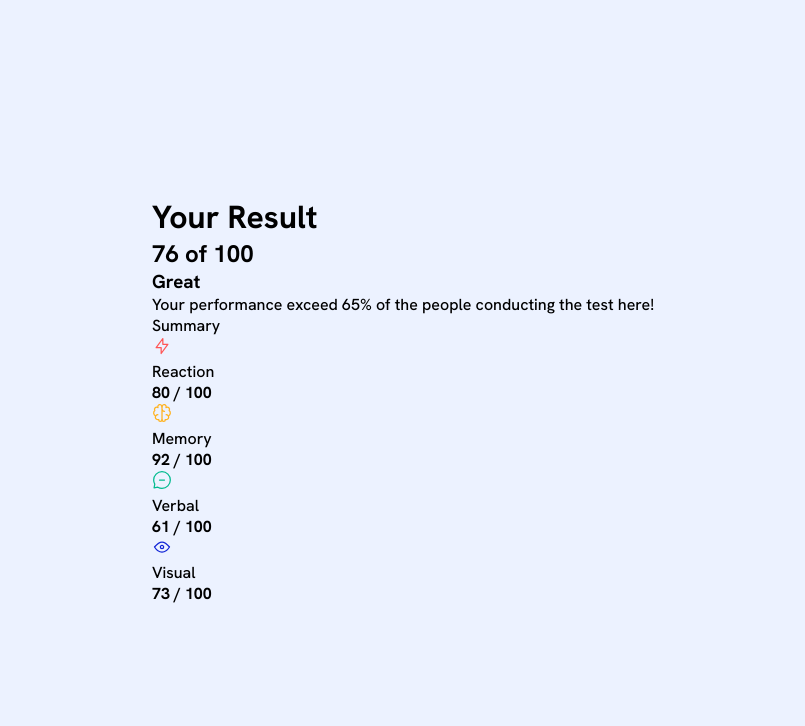
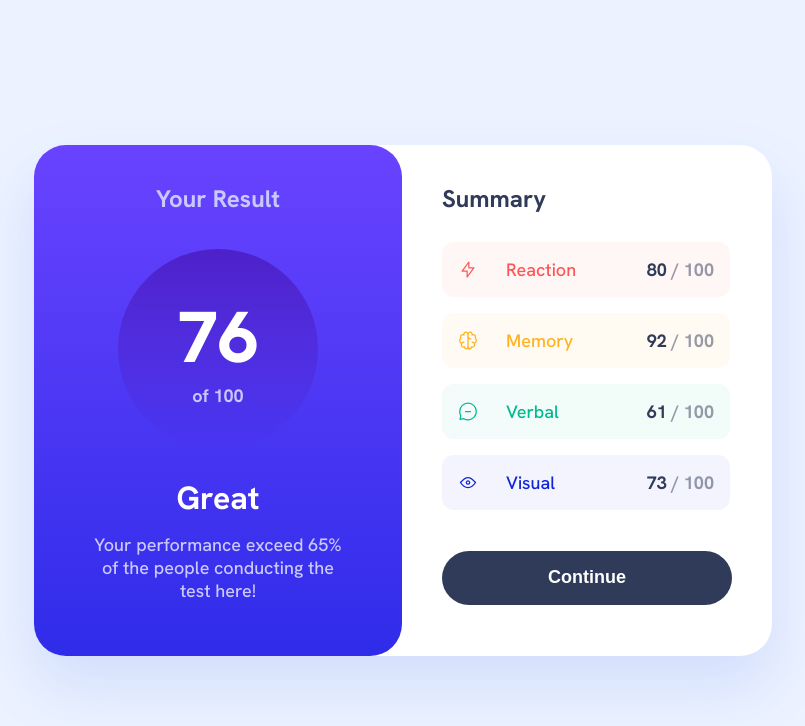
Before and after one commit to ezeroualnajat/Results-summary-component, a plain HTML site: page index.html in a window 1280 px wide. Shown: the whole page, without its empty margins (237-1042 px from the left). Drawn offline with Linux system fonts and the light colour scheme.

Commit message:
Complete desktop style

```diff
--- a/index.html
+++ b/index.html
@@ -12,10 +12,8 @@
         <div class="result">
             <h1>Your Result</h1>
             <div class="circle">
-                <h2>
-                    76
-                    <span>of 100</span>
-                </h2>
+                <h2>76</h2>
+                <span>of 100</span>
             </div>
             <h3>Great</h3>
             <p>Your performance exceed 65% of the people conducting the test here!</p>
@@ -62,6 +60,7 @@
                     <span>/ 100</span>
                 </h4>
             </div>
+            <button>Continue</button>
         </div>
     </main>
 </body>
--- a/main.css
+++ b/main.css
@@ -14,3 +14,118 @@ body {
     align-items: center;
 }
 /* [ END ] Main Rules */
+
+/* [ START ] Main Section */
+main {
+    border-radius: 2rem;
+    background: #FFF;
+    box-shadow: 0px 30px 60px 0px rgba(61, 108, 236, 0.15);
+    display: flex;
+}
+main .result {
+    border-radius: 2rem;
+    background: linear-gradient(180deg, #75F 0%, #6943FF 0.01%, #2F2CE9 100%);
+    padding: 2.375rem 3.375rem 3.375rem;
+    text-align: center;
+    display: flex;
+    flex-direction: column;
+    justify-content: center;
+    align-items: center;
+}
+main .result h1 {
+    color: var(--Light-Blue, #CAC9FF);
+    font-size: 1.5rem;
+    font-weight: 700;
+    margin-bottom: 2.1875rem;
+}
+main .result .circle {
+    width: 12.5rem;
+    height: 12.5rem;
+    border-radius: 50%;
+    background:  linear-gradient(180deg, #4D21C9 0%, rgba(37, 33, 201, 0.00) 100%, rgba(37, 33, 201, 0.00) 100%);
+    display: flex;
+    flex-direction: column;
+    align-items: center;
+    justify-content: center;
+    margin-bottom: 1.75rem;
+}
+main .result .circle h2 {
+    color: #FFF;
+    font-size: 4.5rem;
+    font-weight: 800;
+}
+main .result .circle span {
+    color: #CAC9FF;
+    font-size: 1.125rem;
+    font-weight: 700;
+}
+main .result h3{
+    color: #FFF;
+    font-size: 2rem;
+    font-weight: 700;
+    margin-bottom: 0.875rem;
+}
+main .result p{
+    color: #CAC9FF;
+    font-size: 1.125rem;
+    font-weight: 500;
+    max-width: 16.25rem;
+}
+main .details {
+    padding: 2.375rem 2.5rem 2.875rem;
+}
+main .details > p {
+    color: #303B59;
+    font-size: 1.5rem;
+    font-weight: 700;
+    margin-bottom: 1.75rem;
+}
+main .details .item {
+    width: 18rem;
+    display: flex;
+    justify-content: space-between;
+    padding: 1rem;
+    border-radius: 0.75rem;
+    background: linear-gradient(0deg, rgba(255, 255, 255, 0.95) 0%, rgba(255, 255, 255, 0.95) 100%), #F55
+}
+main .details .item:nth-of-type(2) { background: linear-gradient(0deg, rgba(255, 255, 255, 0.95) 0%, rgba(255, 255, 255, 0.95) 100%), #FFB21E }
+main .details .item:nth-of-type(3) { background: linear-gradient(0deg, rgba(255, 255, 255, 0.95) 0%, rgba(255, 255, 255, 0.95) 100%), #00BB8F }
+main .details .item:last-of-type {background: linear-gradient(0deg, rgba(255, 255, 255, 0.95) 0%, rgba(255, 255, 255, 0.95) 100%), #1125D6 }
+main .details .item:not(:last-of-type) { margin-bottom: 1rem }
+main .details .item .title {
+    display: flex;
+    justify-content: flex-start;
+}
+main .details .item .title p {
+    color: var(--Red, #F55);
+    font-size: 1.125rem;
+    font-weight: 500;
+    margin-left: 1.75rem;
+}
+main .details .item:nth-of-type(2) .title p { color: #FFB21E }
+main .details .item:nth-of-type(3) .title p { color: #00BB8F }
+main .details .item:last-of-type .title p { color: #1125D6 }
+main .details .item h4 {
+    color: #303B59;
+    font-size: 1.125rem;
+    font-weight: 700;
+}
+main .details .item h4 span {
+    color: #303B59;
+    opacity: 0.5;
+}
+main .details button {
+    color: #FFF;
+    margin-top: 2.5625rem;
+    padding: 1rem 6.625rem 1.0625rem;
+    font-size: 1.125rem;
+    font-weight: 700;
+    border-radius: 8rem;
+    background: #303B59;
+    border: none;
+}
+main .details button:hover {
+    background: linear-gradient(180deg, #75F 0%, #6943FF 0.01%, #2F2CE9 100%);
+    cursor: pointer;
+}
+/* [ END ] Main Section */
```
